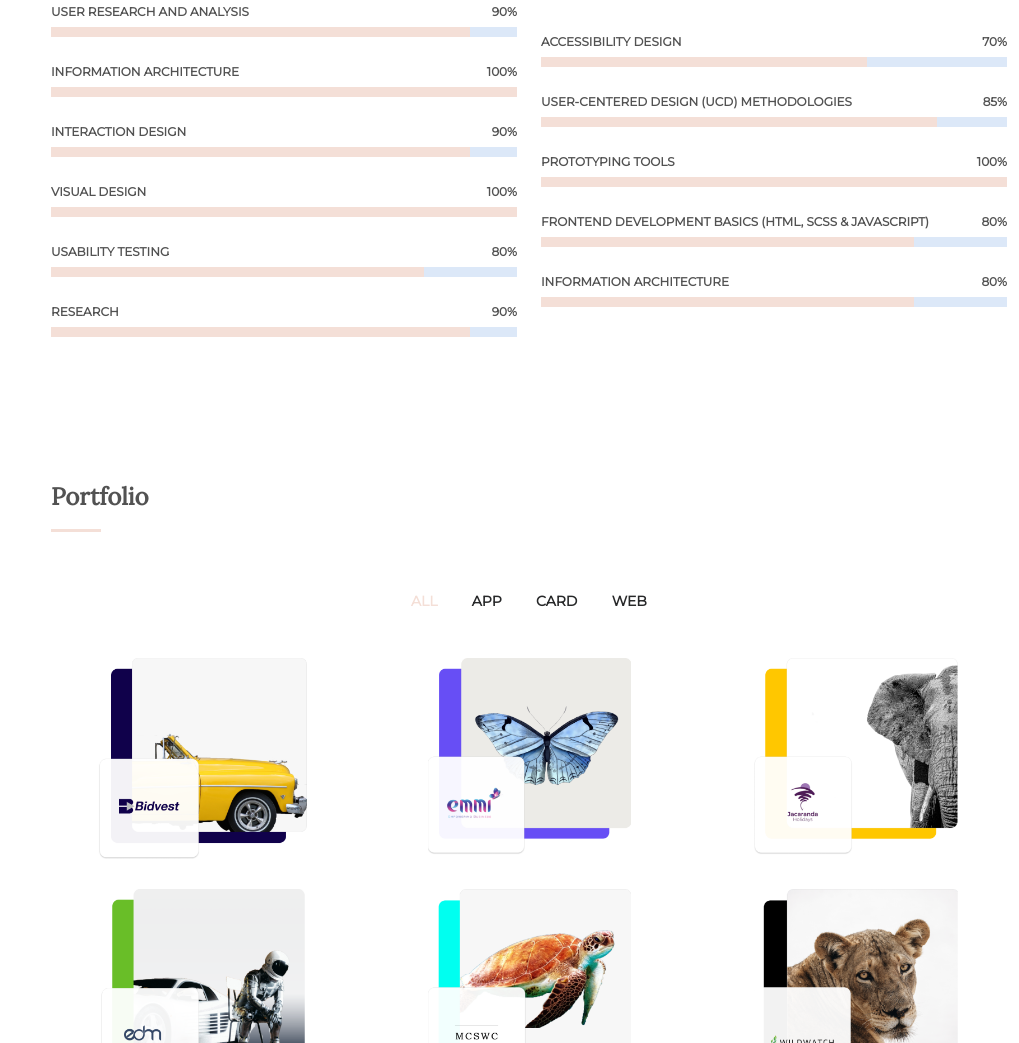
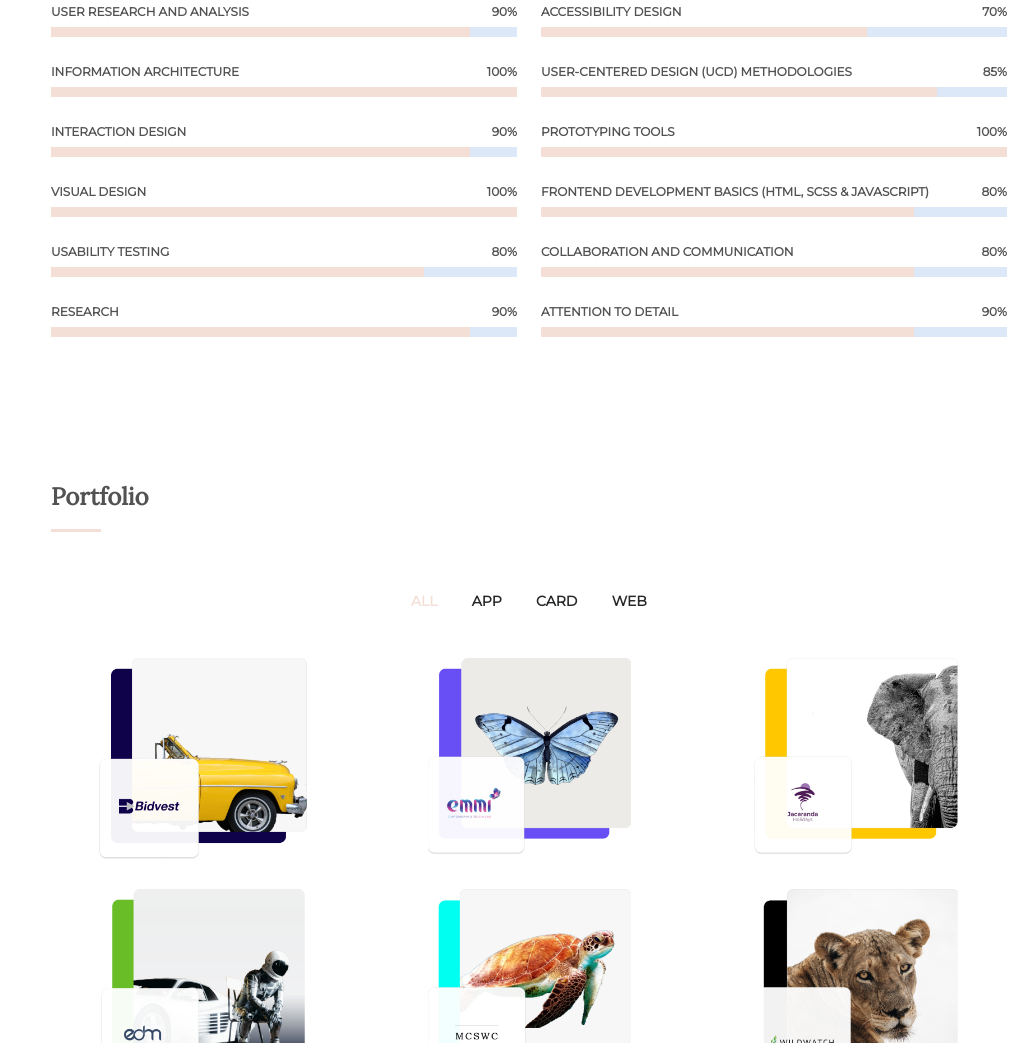
Before and after one commit to Mischka-Wolmarans/Portfolio, a plain HTML site: page index.html in a window 1280 px wide. Shown: the part 956-1999 px from the top of the page, without its empty margins (261-1280 px from the left). Drawn offline with Linux system fonts and the light colour scheme.

Commit message:
New Changes

```diff
--- a/index.html
+++ b/index.html
@@ -160,7 +160,14 @@
             </div>
 
             <div class="progress">
-              <span class="skill">Information Architecture <i class="val">80%</i></span>
+              <span class="skill">Collaboration and Communication <i class="val">80%</i></span>
+              <div class="progress-bar-wrap">
+                <div class="progress-bar" role="progressbar" aria-valuenow="80" aria-valuemin="0" aria-valuemax="100"></div>
+              </div>
+            </div>
+
+            <div class="progress">
+              <span class="skill">Attention to Detail <i class="val">90%</i></span>
               <div class="progress-bar-wrap">
                 <div class="progress-bar" role="progressbar" aria-valuenow="80" aria-valuemin="0" aria-valuemax="100"></div>
               </div>
```
